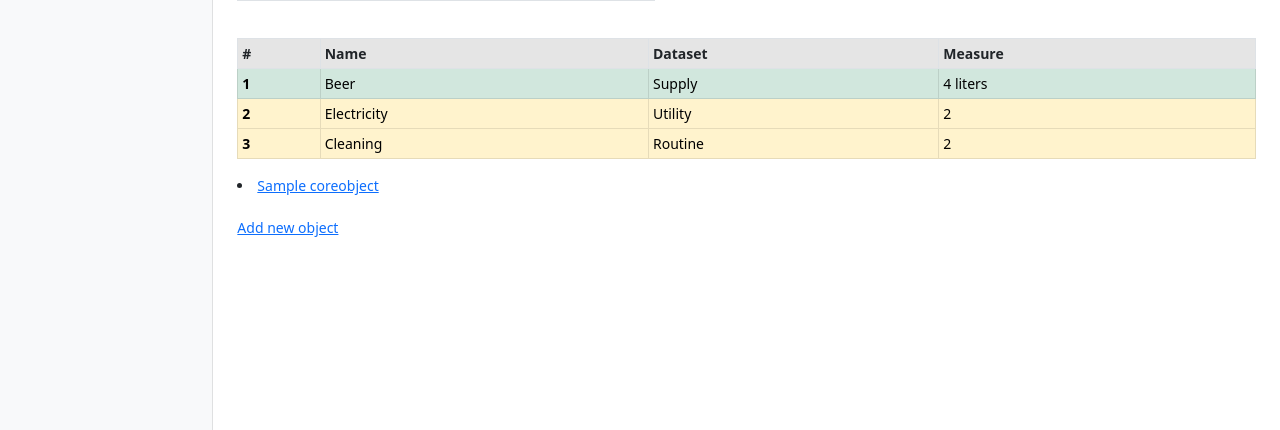
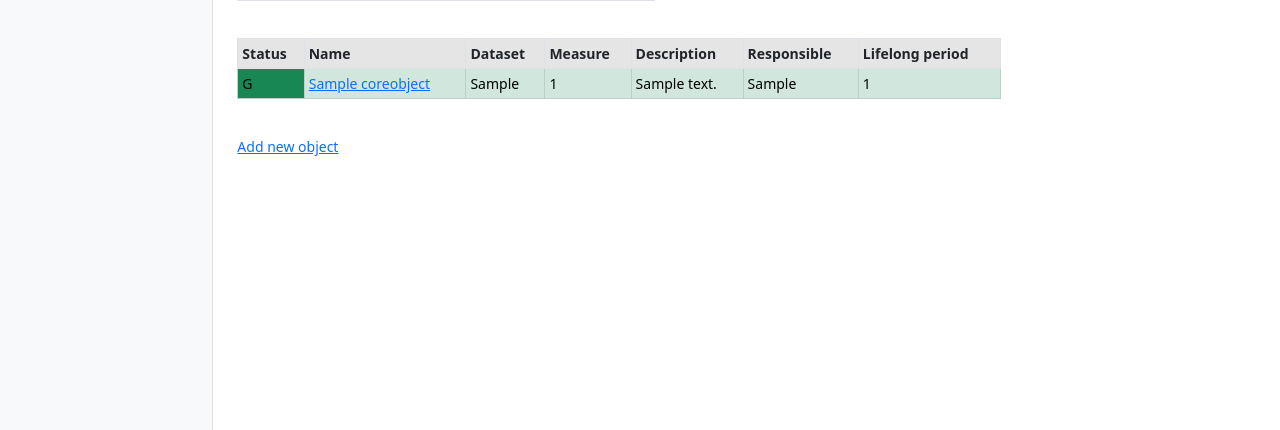
Before and after one commit to gorgeous-george/smart_tracker, a Django app: page /app/object/list in a window 1280 px wide. Shown: the part 370-800 px from the top of the page. Run offline with Django 4.2, Linux system fonts and the light colour scheme; tables that the repository leaves empty hold one stand-in row (values such as "Sample post"); some libraries are stand-ins or nearby versions.

Commit message:
page layout: object list is rendered as table

```diff
--- a/tracker_core/core_app/templates/base_generic.html
+++ b/tracker_core/core_app/templates/base_generic.html
@@ -80,10 +80,10 @@
       google.charts.setOnLoadCallback(drawChart);
       function drawChart() {
         var data = google.visualization.arrayToDataTable([
-          ['Dataset', 'Status'],
-          ['Supplies', 2],
-          ['Utilities', 2],
-          ['Routine tasks', 2]
+          ['Status', 'Count'],
+          ['Danger', 2],
+          ['Warning', 2],
+          ['Success', 2]
         ]);
 
         var options = {
--- a/tracker_core/core_app/templates/coreobject_list.html
+++ b/tracker_core/core_app/templates/coreobject_list.html
@@ -32,40 +32,58 @@
 
         <br>
 
-         <table class="table table-bordered table-sm table-responsive">
+         <table class="table table-bordered table-sm table-responsive w-75">
           <thead>
             <tr class="table-active">
-              <th scope="col">#</th>
+              <th scope="col">Status</th>
               <th scope="col">Name</th>
               <th scope="col">Dataset</th>
               <th scope="col">Measure</th>
+              <th scope="col">Description</th>
+              <th scope="col">Responsible</th>
+              <th scope="col">Lifelong period</th>
             </tr>
           </thead>
           <tbody>
-            <tr class="table-success">
-              <th scope="row">1</th>
-              <td>Beer</td>
-              <td>Supply</td>
-              <td>4 liters</td>
-            </tr>
-          <tr class="table-warning">
-              <th scope="row">2</th>
-              <td>Electricity</td>
-              <td>Utility</td>
-              <td>2</td>
-            </tr>
-          <tr class="table-warning">
-              <th scope="row">3</th>
-              <td>Cleaning</td>
-              <td>Routine</td>
-              <td>2</td>
-            </tr>
+            {% for coreobject in object_list %}
+                <tr class="table-success">
+                    {% if coreobject.status == 'G'  %}
+                        <td class="bg-success">
+                            {{ coreobject.status }}
+                        </td>
+                    {% elif coreobject.status == 'O'  %}
+                        <td class="bg-warning">
+                            {{ coreobject.status }}
+                        </td>
+                    {%  else %}
+                        <td class="bg-danger">
+                            {{ coreobject.status }}
+                        </td>
+                    {% endif %}
+                    <td>
+                        <a href = {% url 'coreobject-detail' coreobject.pk %}>{{ coreobject.name }}</a>
+                    </td>
+                    <td>
+                        {{ coreobject.obj_type }}
+                    </td>
+                    <td>
+                        {{ coreobject.measure }}
+                    </td>
+                    <td>
+                        {{ coreobject.description }}
+                    </td>
+                    <td>
+                        {{ coreobject.responsible }}
+                    </td>
+                    <td>
+                        {{ coreobject.lifelong_period }}
+                    </td>
+                </tr>
+            {% endfor %}
           </tbody>
         </table>
 
-        {% for coreobject in object_list %}
-            <li><a href = {% url 'coreobject-detail' coreobject.pk %}>{{ coreobject.name }}</a></li>
-        {% endfor %}
+
     {% endif %}
 
     <br>
--- a/tracker_core/core_app/views.py
+++ b/tracker_core/core_app/views.py
@@ -21,7 +21,7 @@ class CoreObjectListView(ListView):
     Generic class-based list view for all core objects available.
     """
     model = CoreObject
-    paginate_by = 2
+    paginate_by = 5
     template_name = "coreobject_list.html"
 
     def get_queryset(self):
```
